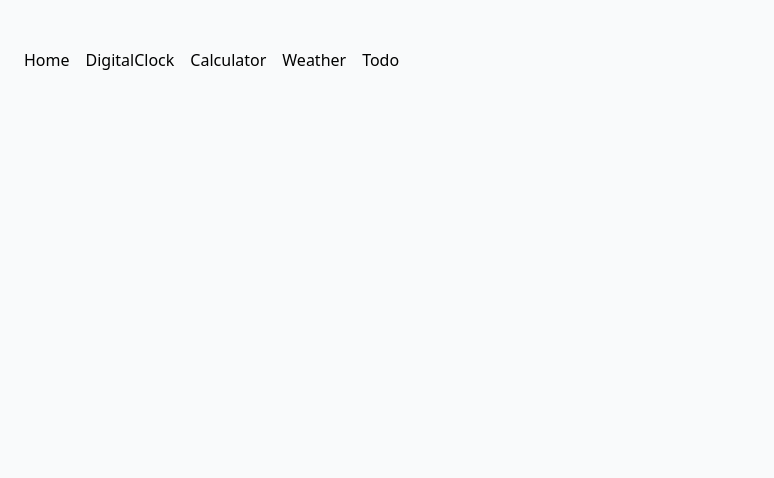
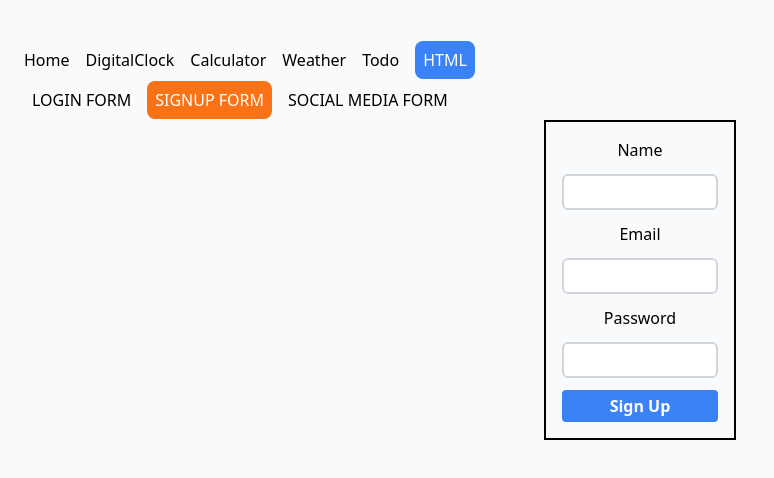
Before and after one commit to June-Senpai/IITK-Full-Stack-Bootcamp-Course-Projects, a React (Vite) app in the folder classOneProjects/: page /html/signUpForm in a window 1280 px wide. Shown: the top 478 px of the page, without its empty margins (0-774 px from the left). Built offline with nearby package versions, Linux system fonts and the light colour scheme.

Commit message:
html:login forms

```diff
--- a/classOneProjects/src/App.tsx
+++ b/classOneProjects/src/App.tsx
@@ -1,18 +1,24 @@
-import { Route, Routes } from "react-router-dom"
+import { Navigate, Route, Routes } from "react-router-dom"
 import Hello from "./components/hello"
 import DigitalClock from "./components/DigitalClock"
 import Navbar from "./components/Navbar"
+import LoginForm from "./components/html/LoginForm"
+import HtmlNavbar from "./components/html/HtmlNavbar"
+import SignUpForm from "./components/html/SignUpForm"
+import SocialMediaForm from "./components/html/SocialMediaForm"
 
 export default function App() {
   return (
     <main className="px-4 py-10 bg-gray-50 min-h-screen">
       <Navbar />
       <Routes>
-        <Route path="/" element={<Hello />}>
-          hello
-        </Route>
-        <Route path="/digitalClock" element={<DigitalClock />}>
-          Digital Clock
+        <Route path="/" element={<Hello />} />
+        <Route path="/digitalClock" element={<DigitalClock />} />
+        <Route path="/html" element={<HtmlNavbar />}>
+          <Route index element={<Navigate to="loginForm" />} />
+          <Route path="signUpForm" element={<SignUpForm />} />
+          <Route path="socialMediaForm" element={<SocialMediaForm />} />
+          <Route path="loginForm" element={<LoginForm />} />
         </Route>
       </Routes>
     </main>
--- a/classOneProjects/src/components/DigitalClock.tsx
+++ b/classOneProjects/src/components/DigitalClock.tsx
@@ -1,4 +1,19 @@
 import { useState } from "react"
+
+const numbers = [
+  { number: "1", rotate: "80" },
+  { number: "2", rotate: "60" },
+  { number: "3", rotate: "90" },
+  { number: "4", rotate: "120" },
+  { number: "5", rotate: "150" },
+  { number: "6", rotate: "180" },
+  { number: "7", rotate: "210" },
+  { number: "8", rotate: "240" },
+  { number: "9", rotate: "270" },
+  { number: "10", rotate: "300" },
+  { number: "11", rotate: "330" },
+  { number: "12", rotate: "0" },
+]
 const DigitalClock = () => {
   // const date = new Date()
   // console.log(date.toString())
@@ -24,9 +39,19 @@ const DigitalClock = () => {
           className={`absolute h-[40%] -translate-x-1/2 rotate-0 w-2 bg-red-500 left-1/2 top-1/2 `}></div>
         <div
           className={`absolute h-[40%] -translate-x-1/2 rotate-0 w-2 bg-red-500 left-1/2 top-1/2 `}></div>
-        <div>1</div>
-        <div>2</div>
-        <div>3</div>
+        {numbers.map(({ number, rotate }) => {
+          return (
+            <div
+              key={number}
+              className={`absolute w-full h-full rotate-[${rotate}deg] text-center `}>
+              {/* <span className={`rotate-${rotate}`}>{number}</span> */}
+              {number}
+            </div>
+          )
+        })}
+        <div className="absolute h-full w-full rotate-[36deg] text-center">1</div>
+        <div className="absolute h-full w-full rotate-90 text-center">2</div>
+        {/* <div className="absolute h-full w-full rotate-[120deg] text-center">3</div>
         <div>4</div>
         <div>5</div>
         <div>6</div>
@@ -35,7 +60,7 @@ const DigitalClock = () => {
         <div>9</div>
         <div>10</div>
         <div>11</div>
-        <div>12</div>
+        <div>12</div> */}
       </section>
     </div>
   )
--- a/classOneProjects/src/components/Navbar.tsx
+++ b/classOneProjects/src/components/Navbar.tsx
@@ -6,6 +6,7 @@ const navLinks = [
   { name: "Calculator", to: "/calculator" },
   { name: "Weather", to: "/weather" },
   { name: "Todo", to: "/todo" },
+  { name: "HTML", to: "/html" },
 ]
 
 const Navbar = () => {
--- /dev/null
+++ b/classOneProjects/src/components/html/HtmlNavbar.tsx
@@ -0,0 +1,32 @@
+import { NavLink, Outlet } from "react-router-dom"
+
+const htmlLinks = [
+  { name: "login form", to: "/html/loginForm" },
+  { name: "signup form", to: "/html/signUpForm" },
+  { name: "social media form", to: "/html/socialMediaForm" },
+  //   { name: "hi", to: "/html/loginForm/hi" },
+]
+
+const HtmlNavbar = () => {
+  return (
+    <header>
+      <nav>
+        <ul className="flex gap-4 p-2 uppercase ml-2">
+          {htmlLinks.map((link) => (
+            <li key={link.name}>
+              <NavLink
+                className={({ isActive }) => {
+                  return isActive ? "bg-orange-500 text-white p-2 rounded-lg" : ""
+                }}
+                to={link.to}>
+                {link.name}
+              </NavLink>
+            </li>
+          ))}
+        </ul>
+      </nav>
+      <Outlet />
+    </header>
+  )
+}
+export default HtmlNavbar
--- /dev/null
+++ b/classOneProjects/src/components/html/LoginForm.tsx
@@ -0,0 +1,26 @@
+const LoginForm = () => {
+  return (
+    <form className="flex flex-col mx-auto w-48 text-center gap-3 border-2 border-black p-4">
+      <label htmlFor="email">Email</label>
+      <input
+        type="email"
+        name="email"
+        id="email"
+        className="border-2 border-gray-300 rounded-md p-1 "
+      />
+      <label htmlFor="password">Password</label>
+      <input
+        type="password"
+        name="password"
+        id="password"
+        className="border-2 border-gray-300 rounded-md p-1 "
+      />
+      <button
+        type="submit"
+        className="bg-blue-500 hover:bg-blue-700 text-white font-bold py-1 px-4 rounded">
+        Login
+      </button>
+    </form>
+  )
+}
+export default LoginForm
--- /dev/null
+++ b/classOneProjects/src/components/html/SignUpForm.tsx
@@ -0,0 +1,33 @@
+const SignUpForm = () => {
+  return (
+    <form className="flex flex-col mx-auto w-48 text-center gap-3 border-2 border-black p-4">
+      <label htmlFor="name">Name</label>
+      <input
+        type="text"
+        name="name"
+        id="name"
+        className="border-2 border-gray-300 rounded-md p-1 "
+      />
+      <label htmlFor="email">Email</label>
+      <input
+        type="email"
+        name="email"
+        id="email"
+        className="border-2 border-gray-300 rounded-md p-1 "
+      />
+      <label htmlFor="password">Password</label>
+      <input
+        type="password"
+        name="password"
+        id="password"
+        className="border-2 border-gray-300 rounded-md p-1 "
+      />
+      <button
+        type="submit"
+        className="bg-blue-500 hover:bg-blue-700 text-white font-bold py-1 px-4 rounded">
+        Sign Up
+      </button>
+    </form>
+  )
+}
+export default SignUpForm
--- /dev/null
+++ b/classOneProjects/src/components/html/SocialMediaForm.tsx
@@ -0,0 +1,16 @@
+const SocialMediaForm = () => {
+  return (
+    <form className="flex flex-col w-56 items-center border-2 border-black p-4 rounded-lg">
+      <button type="submit" className="flex gap-2">
+        <img
+          src="https://encrypted-tbn0.gstatic.com/images?q=tbn:ANd9GcSGIvGsYYBcM3T5XC9z6FIu1E7toWB0dR4krQ&s"
+          alt=""
+          width={32}
+          height={32}
+        />
+        Sign in using google{" "}
+      </button>
+    </form>
+  )
+}
+export default SocialMediaForm
```
